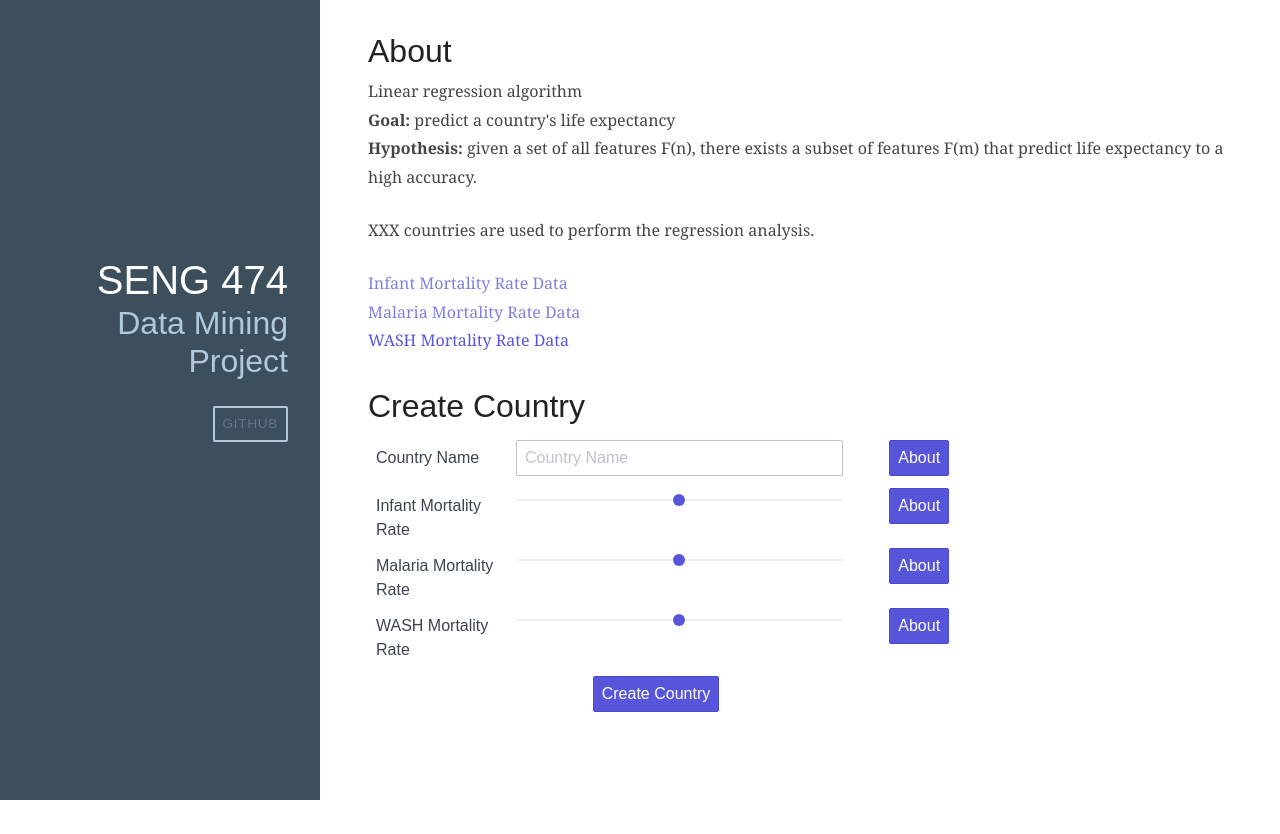
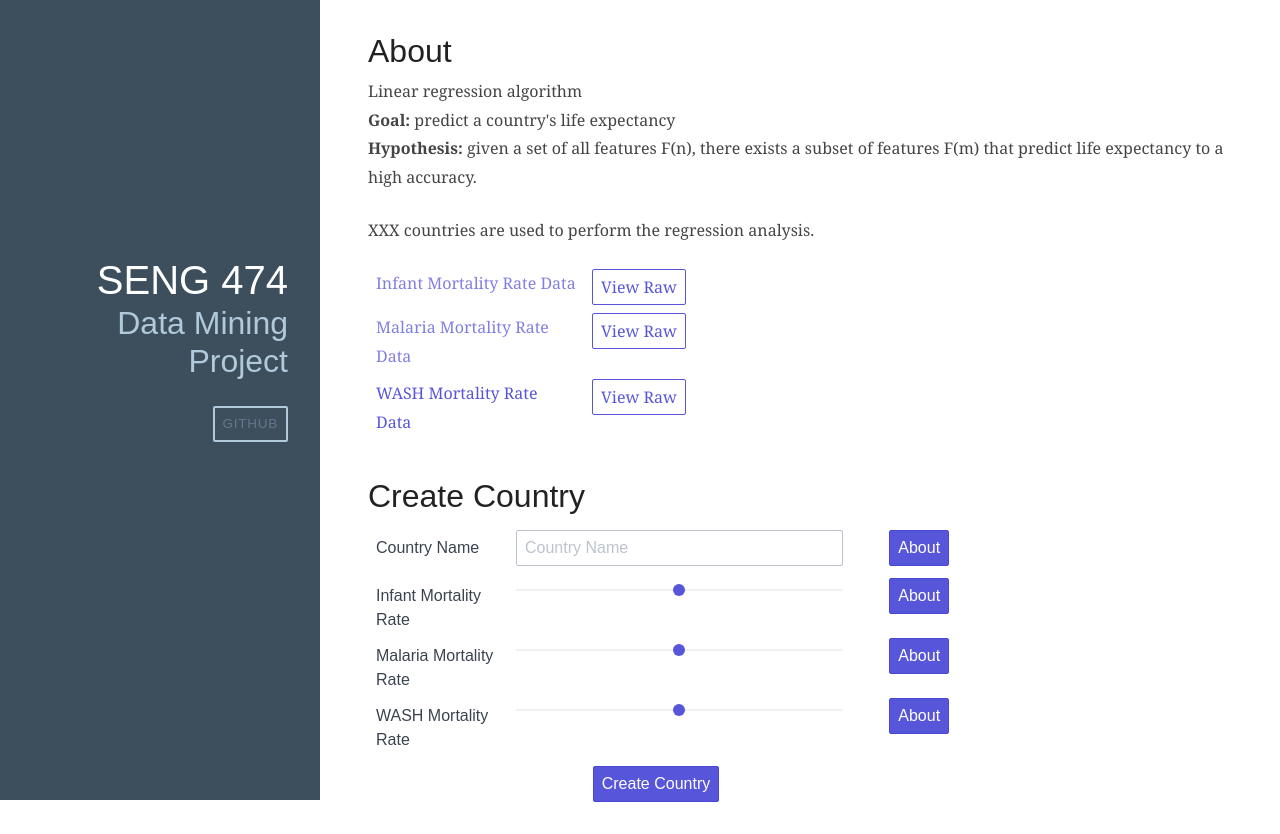
Before and after one commit to mattshipmaker/SENG474Project, a Flask app: page / in a window 1280 px wide. Before the commit the page ends 800 px from the top, so only its background shows below. Run offline with Flask 2, Linux system fonts and the light colour scheme; some libraries are stand-ins or nearby versions.

Commit message:
Containerized data links

```diff
--- a/src/templates/index.html
+++ b/src/templates/index.html
@@ -42,9 +42,36 @@
                                 <b>Hypothesis:</b> given a set of all features F(n), there exists a subset of features F(m) that predict life expectancy to a high accuracy.
                             </p>
                             <p>XXX countries are used to perform the regression analysis.</p>
-                            <span><a href="">Infant Mortality Rate Data</a></span><br>
-                            <span><a href="">Malaria Mortality Rate Data</a></span><br>
-                            <span><a href="https://apps.who.int/gho/data/view.main.SDGWSHBOD392v?lang=en\">WASH Mortality Rate Data</a></span><br>
+
+                            <div class="container">
+                                <div class="columns" style="padding-bottom: 1%">
+                                    <div class="column col-3">
+                                        <span><a href="">Infant Mortality Rate Data</a></span>
+                                    </div>
+                                    <div class="column col-2">
+                                        <button class="btn">View Raw</button>
+                                    </div>
+                                </div>
+
+                                <div class="columns" style="padding-bottom: 1%">
+                                    <div class="column col-3">
+                                        <span><a href="">Malaria Mortality Rate Data</a></span>
+                                    </div>
+                                    <div class="column col-2">
+                                        <button class="btn">View Raw</button>
+                                    </div>
+                                </div>
+
+                                <div class="columns" style="padding-bottom: 1%">
+                                    <div class="column col-3">
+                                        <span><a href="https://apps.who.int/gho/data/view.main.SDGWSHBOD392v?lang=en\">WASH Mortality Rate Data</a></span>
+                                    </div>
+                                    <div class="column col-2">
+                                        <button class="btn">View Raw</button>
+                                    </div>
+                                </div>
+                            </div>
+
                         </div>
                     </section>
                 </div>
```
